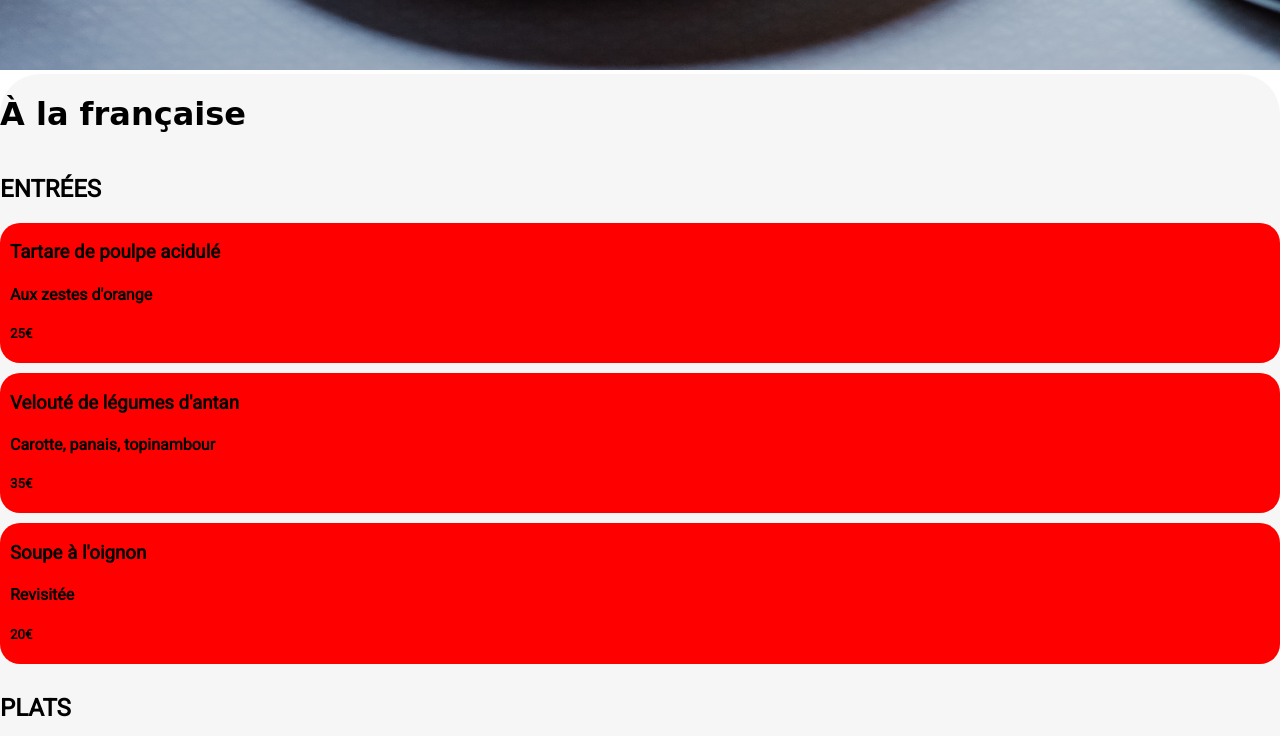
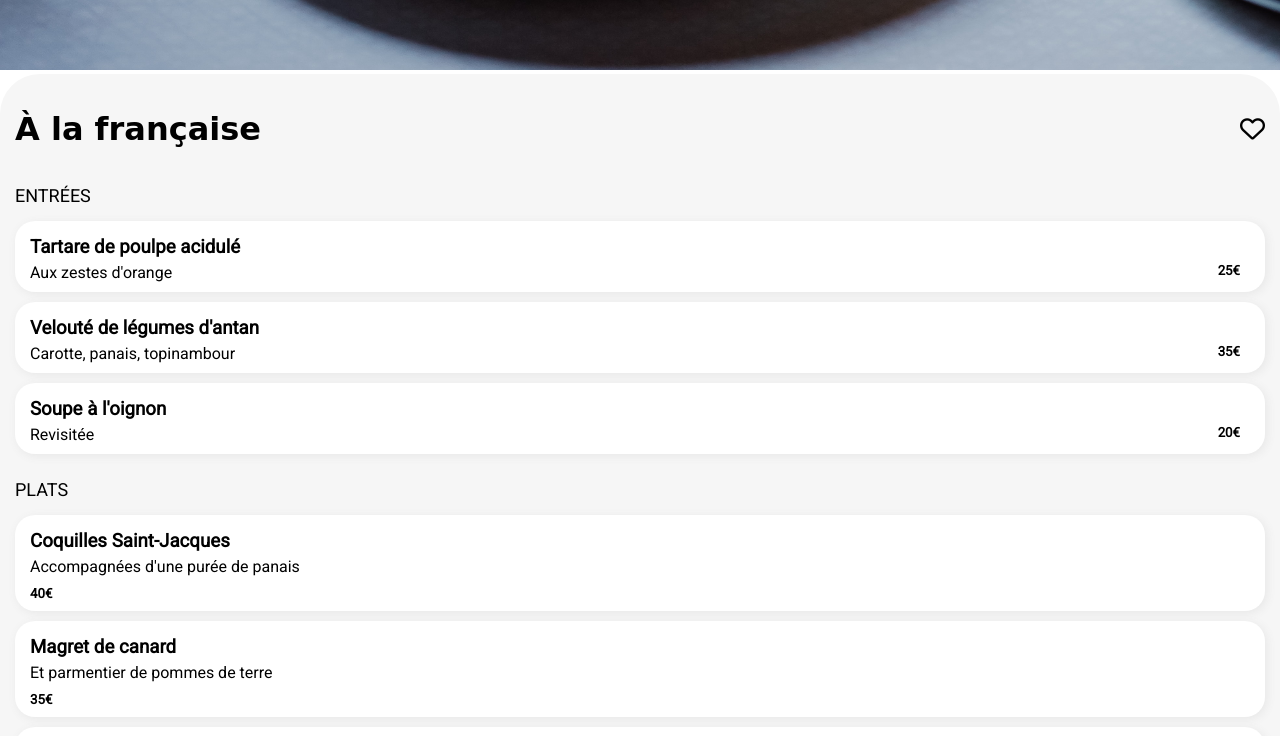
Before and after one commit to MagPascaud/PascaudTopieMagali_3_04082021, a website: page menu-a-la-francaise/index.html in a window 1280 px wide. Shown: the part 848-1584 px from the top of the page. Drawn offline with Linux system fonts and the light colour scheme; a web font is replaced by a local one.

Commit message:
travail sur les menus

```diff
--- a/menu-a-la-francaise/index.html
+++ b/menu-a-la-francaise/index.html
@@ -22,22 +22,23 @@
     <div class="image_menu"> <img src="../public/images/restaurants/toa-heftiba-DQKerTsQwi0-unsplash.jpg"
         alt="image_menu1"></div>
     <div class="menu">
-        <h1>À la française</h1>
+        <div id="titre_menu"><h1>À la française</h1><i class="far fa-heart"></i>
+        </div>
         <h2>ENTRÉES</h2>
         <div class="plat">
             <h3>Tartare de poulpe acidulé</h3>
-            <h4>Aux zestes d'orange</h4>
-            <h5>25€</h5>
+            <div class="ligne_menu"><h4>Aux zestes d'orange</h4>
+            <h5>25€</h5></div>
         </div>
         <div class="plat">
             <h3>Velouté de légumes d'antan</h3>
-            <h4>Carotte, panais, topinambour</h4>
-            <h5>35€</h5>
+            <div class="ligne_menu"><h4>Carotte, panais, topinambour</h4>
+            <h5>35€</h5></div>
         </div>
         <div class="plat">
             <h3>Soupe à l'oignon</h3>
-            <h4>Revisitée</h4>
-            <h5>20€</h5>
+            <div class="ligne_menu"><h4>Revisitée</h4>
+            <h5>20€</h5></div>
         </div>
         <h2>PLATS</h2>
         <div class="plat">
--- a/sass/layouts/_header.scss
+++ b/sass/layouts/_header.scss
@@ -9,7 +9,6 @@ header {
     img {
         width: 200px;
     }
-
     #icone_fleche {
         position: absolute;
         left: 10px;
--- a/sass/layouts/_menu-type.scss
+++ b/sass/layouts/_menu-type.scss
@@ -3,10 +3,40 @@
     flex-direction: column;
     border-radius: 40px 40px 0 0;
     background-color: #F6F6F6;
+    padding: 15px;
 }
 .plat {
     border-radius: 20px;
-    background-color: red;
+    background-color:white;
     padding: 0 10px 0 10px;
     margin-bottom: 10px;
+    box-shadow: 2px 2px 10px #E7E7E7;
 }
+#titre_menu {
+    display: flex;
+    flex-direction: row;
+    justify-content: space-between;
+    align-items: center;
+}
+.ligne_menu {
+    display: flex;
+    flex-direction: row;
+    justify-content: space-between;
+}
+#titre_menu i {
+    font-size: 25px;
+}
+h2 {
+    font-weight: lighter;
+    font-size: 18px;
+}
+h3 {
+    margin: 15px 0 0 5px;
+}
+h4 {
+    margin: 5px 5px 10px 5px;
+    font-weight: lighter;
+}
+h5 {
+    margin: 5px 15px 10px 5px;
+}
```
Also changed, not shown: public/css/pages/menu.css, 1 other file.
